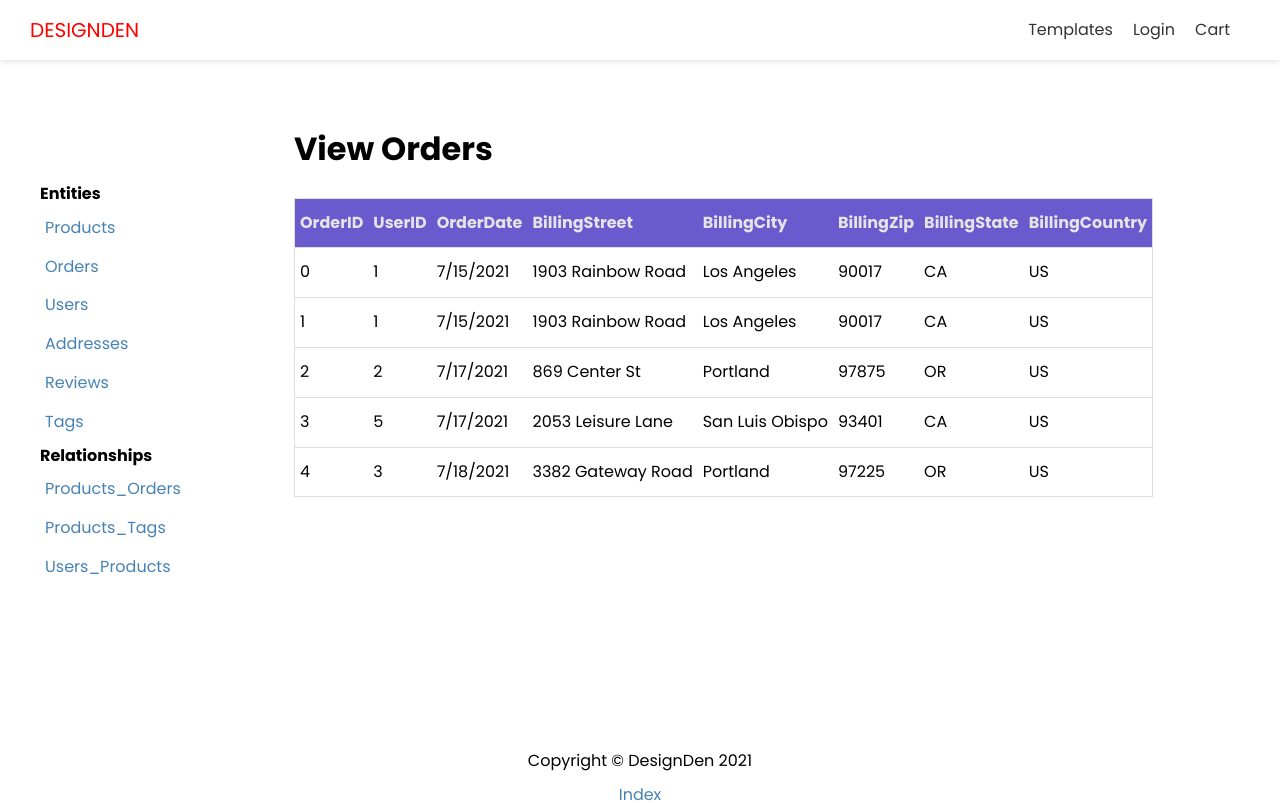
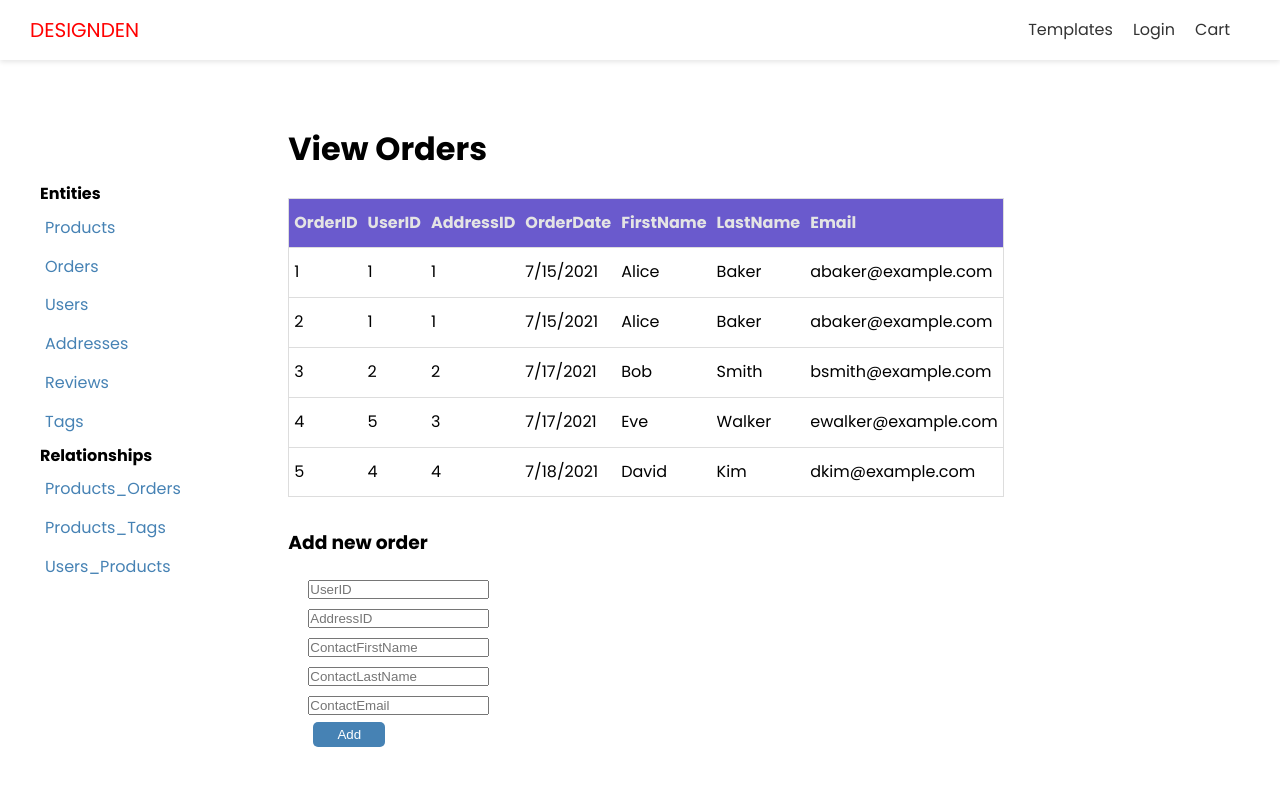
Before and after one commit to jonah0502/DesignDen, a Next.js app in the folder designden-frontend/: page /admin/orders in a window 1280 px wide. Shown: the top 803 px of the page. Built offline with nearby package versions, Linux system fonts and the light colour scheme.

Commit message:
Add form to orders page

```diff
--- a/designden-frontend/pages/admin/orders.js
+++ b/designden-frontend/pages/admin/orders.js
@@ -4,64 +4,58 @@
 const orderHeaders = [
   "OrderID",
   "UserID",
+  "AddressID",
   "OrderDate",
-  "BillingStreet",
-  "BillingCity",
-  "BillingZip",
-  "BillingState",
-  "BillingCountry",
+  "FirstName",
+  "LastName",
+  "Email",
 ];
 
 const orders = [
   {
-    id: 0,
-    userId: 1,
+    id: 1,
+    userID: 1,
+    addressID: 1,
     date: new Date(2021, 6, 15).toLocaleDateString(),
-    street: "1903 Rainbow Road",
-    city: "Los Angeles",
-    zip: "90017",
-    state: "CA",
-    country: "US",
-  },
-  {
-    id: 1,
-    userId: 1,
-    date: new Date(2021, 6, 15).toLocaleDateString(),
-    street: "1903 Rainbow Road",
-    city: "Los Angeles",
-    zip: "90017",
-    state: "CA",
-    country: "US",
+    firstName: "Alice",
+    lastName: "Baker",
+    email: "abaker@example.com",
   },
   {
     id: 2,
-    userId: 2,
-    date: new Date(2021, 6, 17).toLocaleDateString(),
-    street: "869 Center St",
-    city: "Portland",
-    zip: "97875",
-    state: "OR",
-    country: "US",
+    userID: 1,
+    addressID: 1,
+    date: new Date(2021, 6, 15).toLocaleDateString(),
+    firstName: "Alice",
+    lastName: "Baker",
+    email: "abaker@example.com",
   },
   {
     id: 3,
-    userId: 5,
+    userID: 2,
+    addressID: 2,
     date: new Date(2021, 6, 17).toLocaleDateString(),
-    street: "2053 Leisure Lane",
-    city: "San Luis Obispo",
-    zip: "93401",
-    state: "CA",
-    country: "US",
+    firstName: "Bob",
+    lastName: "Smith",
+    email: "bsmith@example.com",
   },
   {
     id: 4,
-    userId: 3,
+    userID: 5,
+    addressID: 3,
+    date: new Date(2021, 6, 17).toLocaleDateString(),
+    firstName: "Eve",
+    lastName: "Walker",
+    email: "ewalker@example.com",
+  },
+  {
+    id: 5,
+    userId: 4,
+    addressID: 4,
     date: new Date(2021, 6, 18).toLocaleDateString(),
-    street: "3382 Gateway Road",
-    city: "Portland",
-    zip: "97225",
-    state: "OR",
-    country: "US",
+    firstName: "David",
+    lastName: "Kim",
+    email: "dkim@example.com",
   },
 ];
 
@@ -91,6 +85,20 @@
           </tbody>
         </table>
       </div>
+      <br />
+      <h3>Add new order</h3>
+      <form className={styles.formContainer}>
+        <div className={styles.inputContainer}>
+          <input type="text" placeholder="UserID" />
+          <input type="text" placeholder="AddressID" />
+          <input type="text" placeholder="ContactFirstName" />
+          <input type="text" placeholder="ContactLastName" />
+          <input type="text" placeholder="ContactEmail" />
+        </div>
+        <div>
+          <button>Add</button>
+        </div>
+      </form>
     </Layout>
   );
 }
```
